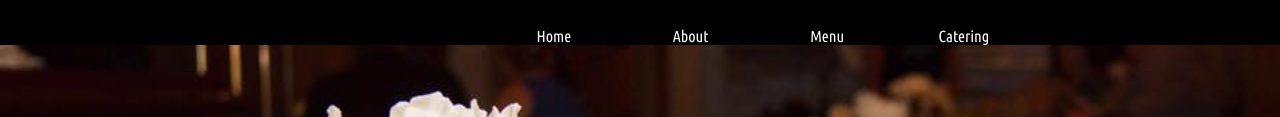
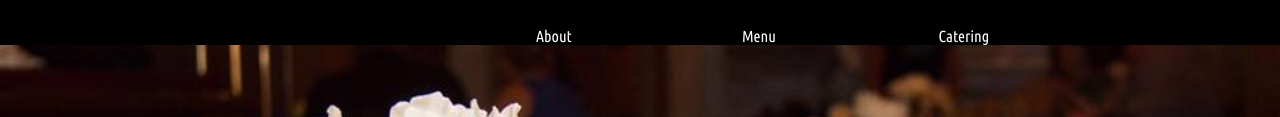
Before and after one commit to jnutt367/Stefanos, a plain HTML site: page index.html in a window 1280 px wide. Shown: the part 225-342 px from the top of the page. Drawn offline with Linux system fonts and the light colour scheme.

Commit message:
deleted home link from home page
unnecessary links...

```diff
--- a/index.html
+++ b/index.html
@@ -53,9 +53,6 @@
 
 				</div>
            <div class="links-wrapper">
-               <div class="nav-link">
-                   <a href="index.html">Home</a>
-               </div>
 
                <div class="nav-link">
                    <a href="about.html">About</a>
```
